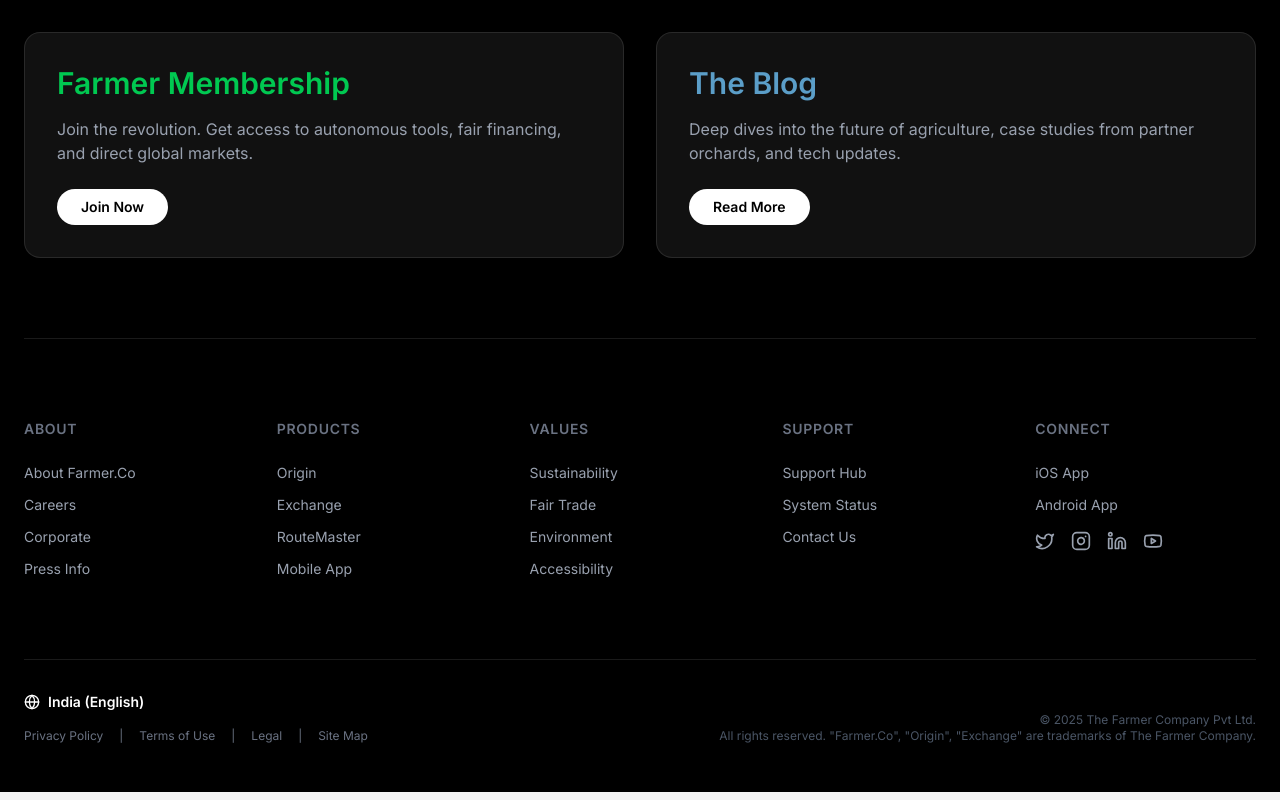
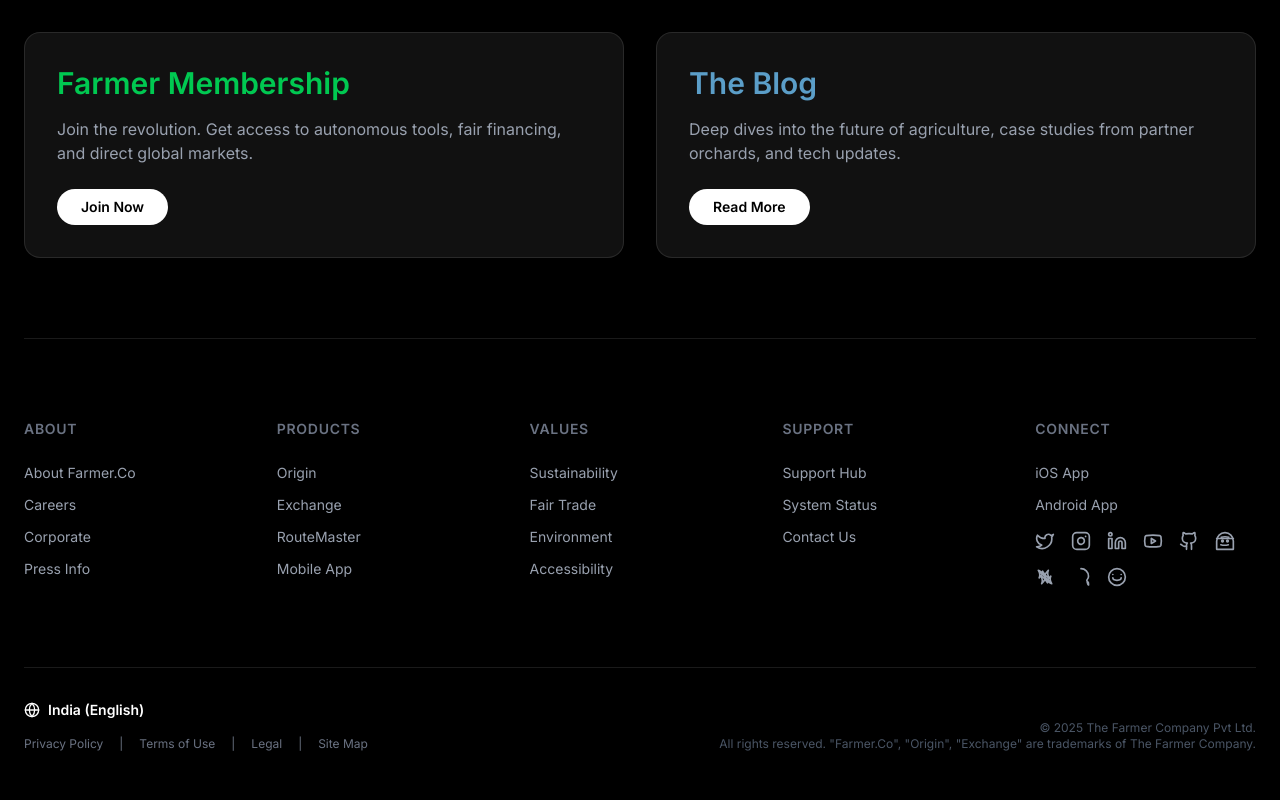
Before and after one commit to Farmer-Company/Farmer.company, a React (Vite) app: page / in a window 1280 px wide. Shown: the part 8173-8973 px from the top of the page. Built offline with nearby package versions, Linux system fonts and the light colour scheme; no server answers.

Commit message:
feat: Introduce Produce Marketplace and Pricing page, adding verification badges, trust indicators, and premium navigation enhancements.

```diff
--- a/components/MegaFooter.tsx
+++ b/components/MegaFooter.tsx
@@ -1,5 +1,5 @@
 import React from 'react';
-import { Facebook, Twitter, Instagram, Youtube, Linkedin, Globe } from 'lucide-react';
+import { Facebook, Twitter, Instagram, Youtube, Linkedin, Globe, Github } from 'lucide-react';
 
 export const MegaFooter = () => {
     return (
@@ -86,11 +86,24 @@
                         <ul className="space-y-3 text-sm text-gray-400">
                             <li><a href="#" className="hover:text-white transition-colors">iOS App</a></li>
                             <li><a href="#" className="hover:text-white transition-colors">Android App</a></li>
-                            <li className="flex gap-4 mt-4">
+                            <li className="flex flex-wrap gap-4 mt-4">
                                 <Twitter size={20} className="hover:text-danube-blue cursor-pointer" />
                                 <Instagram size={20} className="hover:text-pink-500 cursor-pointer" />
                                 <Linkedin size={20} className="hover:text-blue-600 cursor-pointer" />
                                 <Youtube size={20} className="hover:text-red-500 cursor-pointer" />
+                                <Github size={20} className="hover:text-white cursor-pointer" />
+
+                                {/* Discord */}
+                                <svg xmlns="http://www.w3.org/2000/svg" width="20" height="20" viewBox="0 0 24 24" fill="none" stroke="currentColor" strokeWidth="2" strokeLinecap="round" strokeLinejoin="round" className="hover:text-indigo-500 cursor-pointer"><circle cx="9" cy="12" r="1" /><circle cx="15" cy="12" r="1" /><path d="M7.5 7.5c3.5-1 5.5-1 9 0" /><path d="M7 16.5c3.5 1 5.5 1 9 0" /><path d="M2 9h20" /><path d="M12 2a10 10 0 0 1 10 10v10H2V12a10 10 0 0 1 10-10z" /></svg>
+
+                                {/* Bluesky */}
+                                <svg xmlns="http://www.w3.org/2000/svg" width="20" height="20" viewBox="0 0 24 24" fill="none" stroke="currentColor" strokeWidth="2" strokeLinecap="round" strokeLinejoin="round" className="hover:text-blue-400 cursor-pointer"><path d="M12 12c-2-3-5.5-8-8-8 3 5 1 9 1 9s2-2 4-5c.5-1 .5-2 0-3 2 3 5.5 8 8 8-3-5-1-9-1-9s-2 2-4 5c-.5 1-.5 2 0 3-2-3-5.5-8-8-8z" /><path d="M12 12c2 3 5.5 8 8 8-3-5-1-9-1-9s-2 2-4 5c-.5 1-.5 2 0 3-2-3-5.5-8-8-8 3 5 1 9 1 9s2-2 4-5c.5-1 .5-2 0-3 2 3 5.5 8 8 8z" /></svg>
+
+                                {/* Snapchat */}
+                                <svg xmlns="http://www.w3.org/2000/svg" width="20" height="20" viewBox="0 0 24 24" fill="none" stroke="currentColor" strokeWidth="2" strokeLinecap="round" strokeLinejoin="round" className="hover:text-yellow-400 cursor-pointer"><path d="M12 2a9 9 0 0 1 9 9c0 1.5-.5 3-1.5 4-.5.5-1 1.5.5 2.5 1.5 1 1 2.5 1 4 0 0-1-.5-1.5-3 .5s-3-2-6-2-5.5 1.5-6 2c-.5.5-2 0-2-1 .5-.5 1-2 .5-2.5C6 14 5.5 12.5 5.5 11a9 9 0 0 1 6.5-9z" /></svg>
+
+                                {/* Reddit */}
+                                <svg xmlns="http://www.w3.org/2000/svg" width="20" height="20" viewBox="0 0 24 24" fill="none" stroke="currentColor" strokeWidth="2" strokeLinecap="round" strokeLinejoin="round" className="hover:text-orange-500 cursor-pointer"><circle cx="12" cy="12" r="10" /><path d="M17 13c0 2-2.5 3-5 3s-5-1-5-3" /><line x1="17" y1="9" x2="17" y2="9.01" /><line x1="7" y1="9" x2="7" y2="9.01" /></svg>
                             </li>
                         </ul>
                     </div>
```
